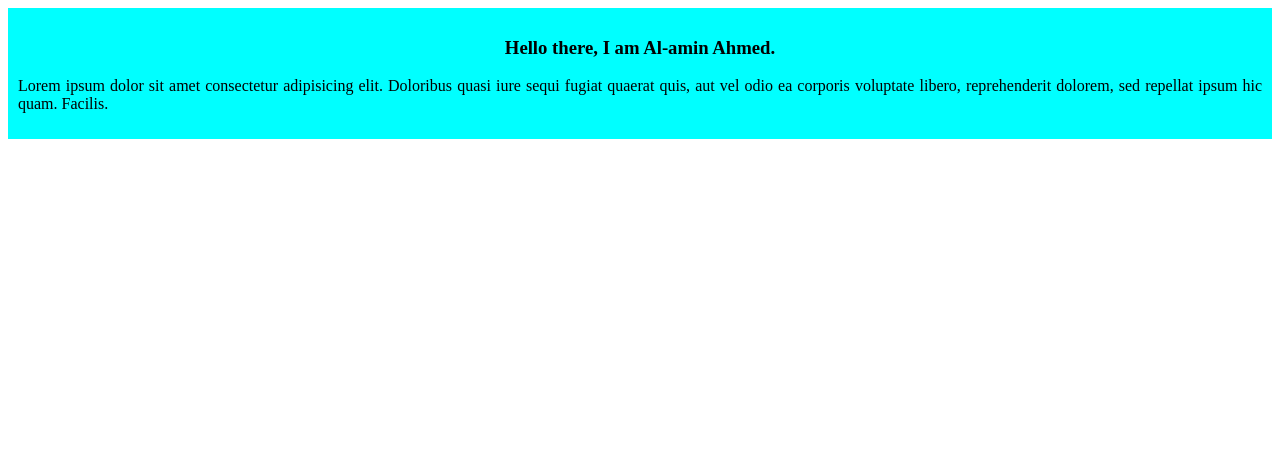
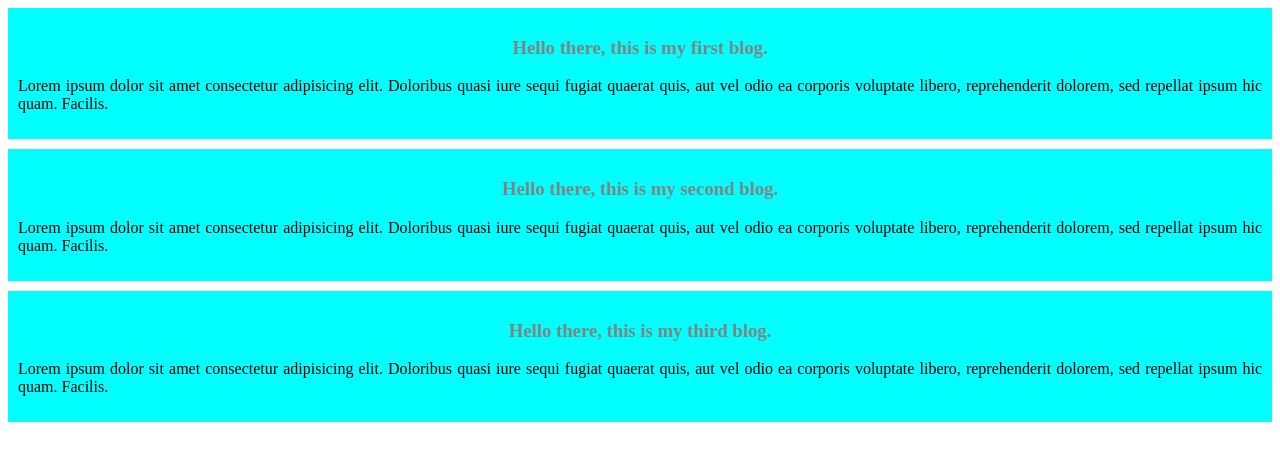
Before and after one commit to aahmaadcsecu21/My-simple-website, a plain HTML site: page index.html in a window 1280 px wide. Drawn offline with Linux system fonts and the light colour scheme.

Commit message:
added second and third blog

```diff
--- a/Styles/blog.css
+++ b/Styles/blog.css
@@ -2,7 +2,9 @@ div{
     background-color: aqua;
     padding: 10px;
     text-align: justify;
+    margin-bottom: 10px;
 }
 h3{
     text-align: center;
+    color: rgb(131, 130, 128);
 }
--- a/index.html
+++ b/index.html
@@ -8,7 +8,15 @@
 </head>
 <body>
     <div>
-        <h3>Hello there, I am Al-amin Ahmed.</h3>
+        <h3>Hello there, this is my first blog.</h3>
+        <p>Lorem ipsum dolor sit amet consectetur adipisicing elit. Doloribus quasi iure sequi fugiat quaerat quis, aut vel odio ea corporis voluptate libero, reprehenderit dolorem, sed repellat ipsum hic quam. Facilis.</p>
+    </div>
+    <div>
+        <h3>Hello there, this is my second blog.</h3>
+        <p>Lorem ipsum dolor sit amet consectetur adipisicing elit. Doloribus quasi iure sequi fugiat quaerat quis, aut vel odio ea corporis voluptate libero, reprehenderit dolorem, sed repellat ipsum hic quam. Facilis.</p>
+    </div>
+    <div>
+        <h3>Hello there, this is my third blog.</h3>
         <p>Lorem ipsum dolor sit amet consectetur adipisicing elit. Doloribus quasi iure sequi fugiat quaerat quis, aut vel odio ea corporis voluptate libero, reprehenderit dolorem, sed repellat ipsum hic quam. Facilis.</p>
     </div>
 </body>
```
